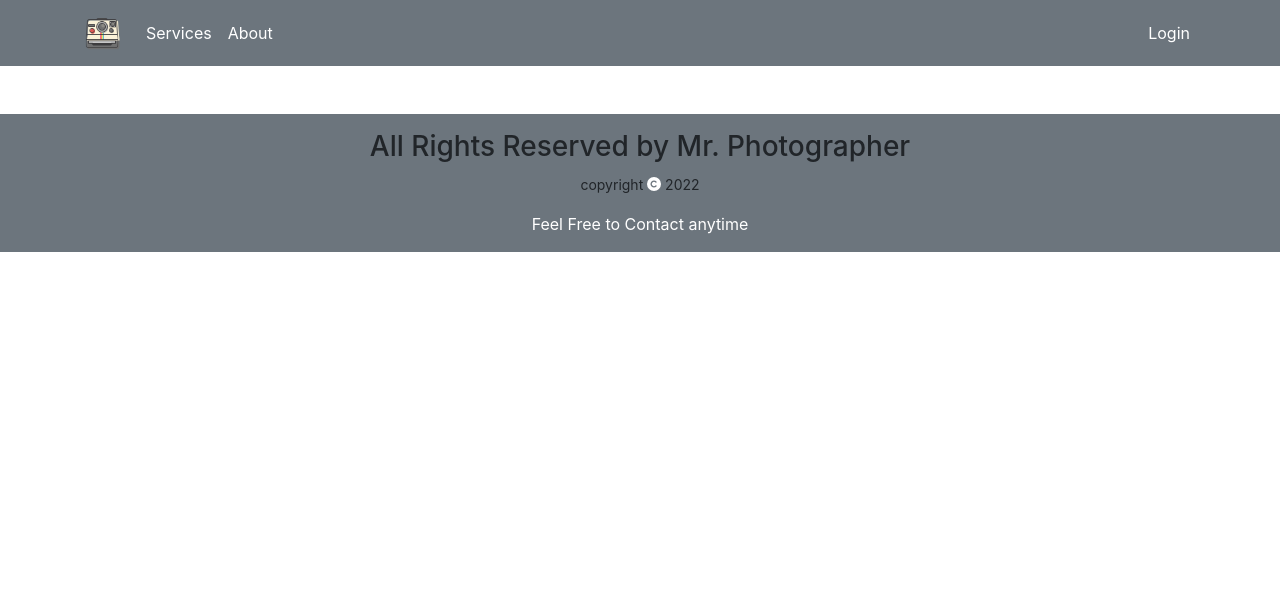
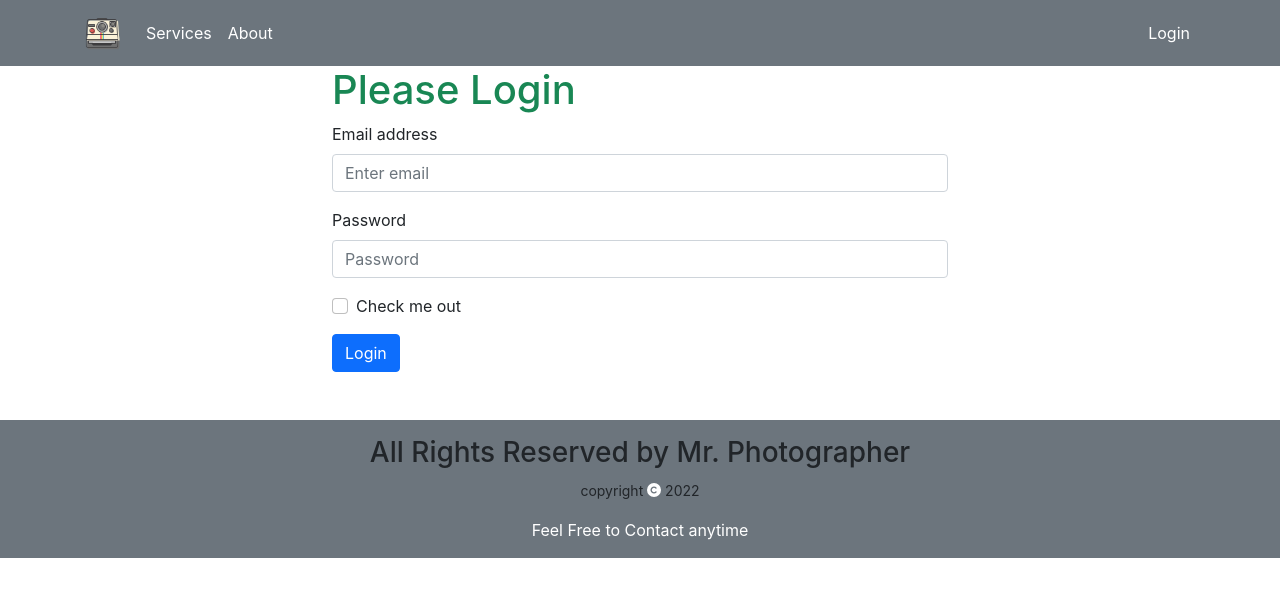
Before and after one commit to Tahmidd/mr-photographer-website, a React (Create React App) app: page /login in a window 1280 px wide. Shown: the top 596 px of the page. Built offline with nearby package versions, Linux system fonts and the light colour scheme.

Commit message:
login added

```diff
--- a/package.json
+++ b/package.json
@@ -14,6 +14,7 @@
     "react": "^18.0.0",
     "react-bootstrap": "^2.2.3",
     "react-dom": "^18.0.0",
+    "react-firebase-hooks": "^5.0.3",
     "react-router-dom": "^6.3.0",
     "react-scripts": "5.0.1",
     "web-vitals": "^2.1.4"
--- a/src/App.js
+++ b/src/App.js
@@ -4,6 +4,8 @@ import Header from './Pages/Shared/Header/Header';
 import { Route, Routes } from 'react-router-dom';
 import Home from './Pages/Home/Home/Home';
 import Footer from './Pages/Shared/Footer/Footer';
+import ServiceDetail from './Pages/ServiceDetail/ServiceDetail';
+import Login from './Pages/Login/Login/Login';
 
 function App() {
   return (
@@ -12,6 +14,8 @@ function App() {
       <Routes>
         <Route path='/' element={<Home></Home>}></Route>
         <Route path='/home' element={<Home></Home>}></Route>
+        <Route path='/service/:serviceId' element={<ServiceDetail></ServiceDetail>}></Route>
+        <Route path='/login' element={<Login></Login>}></Route>
       </Routes>
       <Footer></Footer>
     </div>
--- a/src/Pages/Home/Home/Service/Service.js
+++ b/src/Pages/Home/Home/Service/Service.js
@@ -1,7 +1,12 @@
 import React from 'react';
+import { useNavigate } from 'react-router-dom';
 
 const Service = ({ service }) => {
     const { id, name, img, description, price } = service;
+    const navigate = useNavigate();
+    const navigateToServiceDetail = id => {
+        navigate(`/service/${id}`);
+    }
     return (
         <div className='g-5 col-sm-12 col-md-6 col-lg-4'>
             <div className="card" style={{ width: "18rem" }}>
@@ -10,7 +15,7 @@ const Service = ({ service }) => {
                     <h2 className="card-title">{name}</h2>
                     <p className="card-text"> Price: {price}</p>
                     <p className="card-text"> Description: {description}</p>
-                    <button className='btn btn-primary'>Buy: {name}</button>
+                    <button onClick={() => navigateToServiceDetail(id)} className='btn btn-primary'>Buy: {name}</button>
                 </div>
             </div>
         </div>
--- /dev/null
+++ b/src/Pages/Login/Login/Login.js
@@ -0,0 +1,36 @@
+import React from 'react';
+import { Button, Form } from 'react-bootstrap';
+
+
+const Login = () => {
+
+    const handleSubmit = e => {
+        e.preventDefault();
+    }
+
+    return (
+        <div className='container w-50 '>
+            <h1 className='text-success'>Please Login</h1>
+            <Form onSubmit={handleSubmit}>
+                <Form.Group className="mb-3" controlId="formBasicEmail">
+                    <Form.Label>Email address</Form.Label>
+                    <Form.Control type="email" placeholder="Enter email" required />
+
+                </Form.Group>
+
+                <Form.Group className="mb-3" controlId="formBasicPassword">
+                    <Form.Label>Password</Form.Label>
+                    <Form.Control type="password" placeholder="Password" required />
+                </Form.Group>
+                <Form.Group className="mb-3" controlId="formBasicCheckbox">
+                    <Form.Check type="checkbox" label="Check me out" />
+                </Form.Group>
+                <Button variant="primary" type="submit">
+                    Login
+                </Button>
+            </Form>
+        </div>
+    );
+};
+
+export default Login;
--- /dev/null
+++ b/src/Pages/ServiceDetail/ServiceDetail.js
@@ -0,0 +1,22 @@
+import React from 'react';
+import { Link, useParams } from 'react-router-dom';
+
+const ServiceDetail = () => {
+    const { serviceId } = useParams();
+    return (
+        <div>
+            <div>
+                <h2 className='text-center text-success mt-2'>Thank You For selecting</h2>
+                <div className='text-center'>
+
+                    <Link to="/checkout">
+                        <button className='btn btn-primary'>Proceed Checkout</button>
+                    </Link>
+
+                </div>
+            </div>
+        </div>
+    );
+};
+
+export default ServiceDetail;
--- a/src/Pages/Shared/Footer/Footer.js
+++ b/src/Pages/Shared/Footer/Footer.js
@@ -1,13 +1,14 @@
 import React from 'react';
-import { FontAwesomeIcon } from '@fortawesome/react-fontawesome'
-import { faCopyright } from '@fortawesome/free-solid-svg-icons'
+import { FontAwesomeIcon } from '@fortawesome/react-fontawesome';
+import { faCopyright } from '@fortawesome/free-solid-svg-icons';
+import './Footer.css'
 
 const Footer = () => {
     const today = new Date();
     const year = today.getFullYear();
     return (
         <div>
-            <footer className='text-center mt-5 bg-secondary h-100' >
+            <footer className='text-center mt-5 bg-secondary h-100 footer-btm' >
                 <h3 className='pt-3'>All Rights Reserved by Mr. Photographer</h3>
                 <p><small>copyright <FontAwesomeIcon className='text-white' icon={faCopyright} /> {year} </small></p>
                 <p className='text-white pb-3'>Feel Free to Contact anytime</p>
```
Also changed, not shown: src/Pages/Login/RequireAuth/RequireAuth.js (added), src/Pages/Shared/Footer/Footer.css (added), 1 other file (tests, documents, lock files or other folders).
